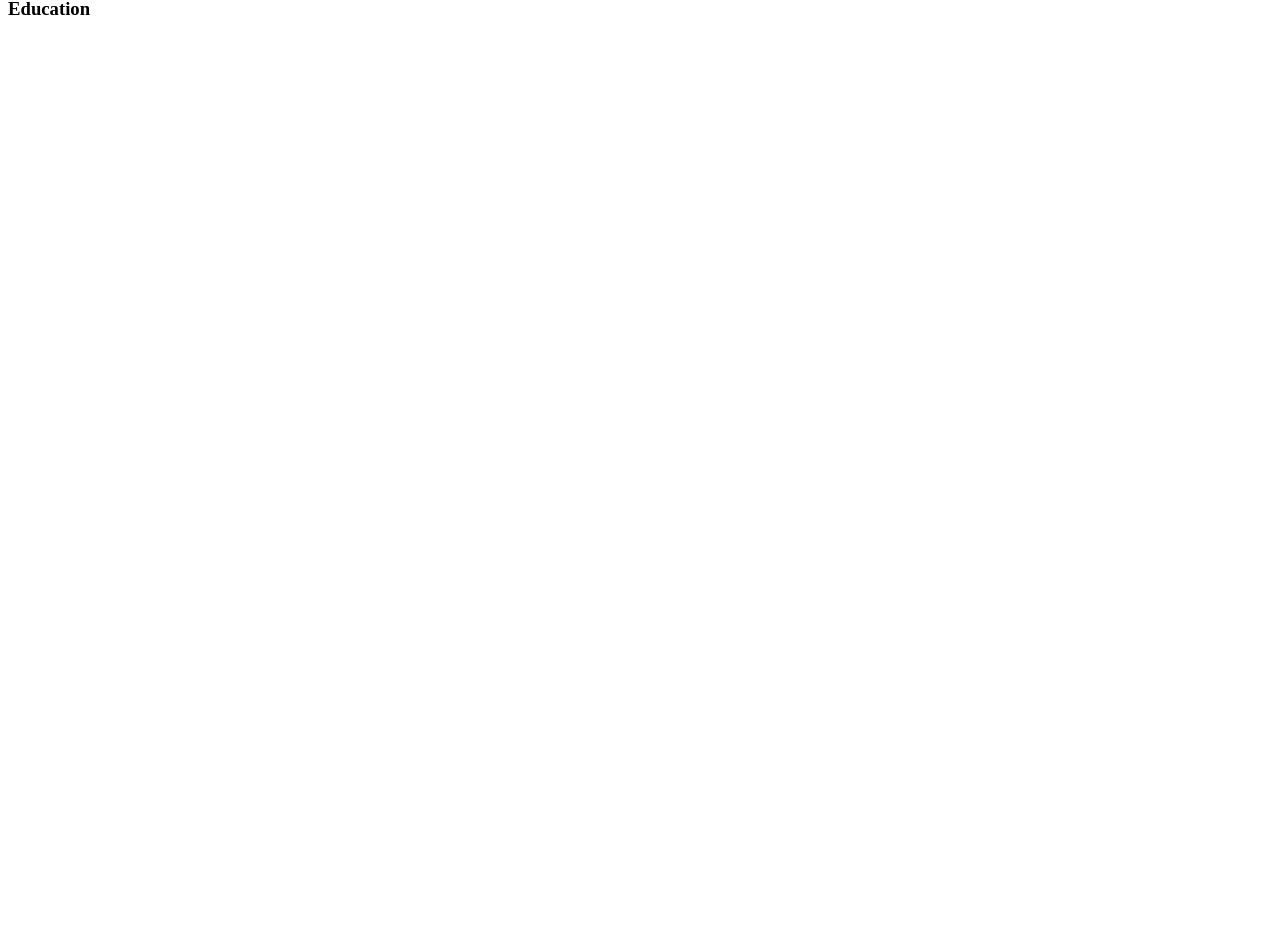
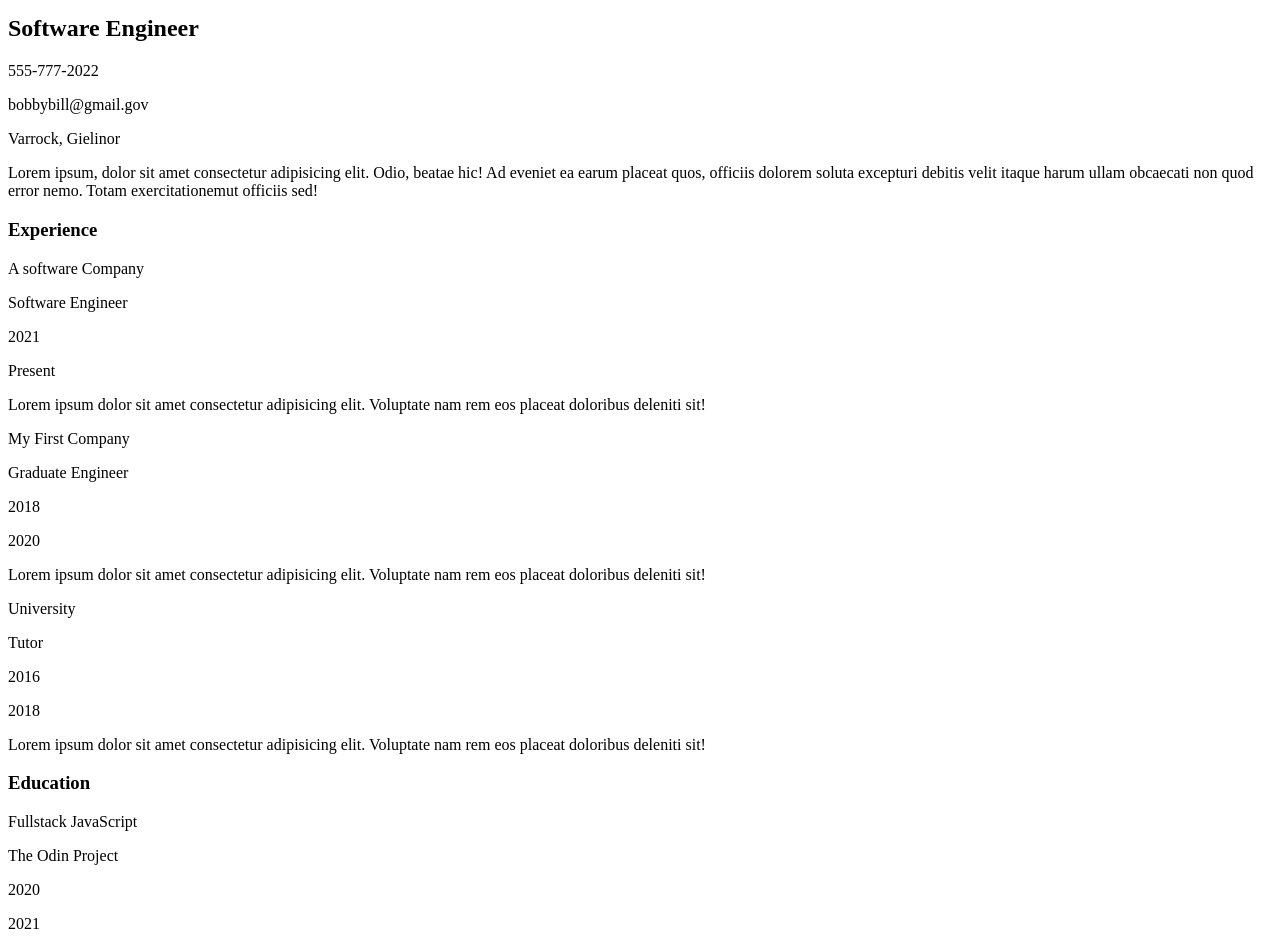
Before and after one commit to fpsbowser/Resume-Builder, a React (Create React App) app: page / in a window 1280 px wide. Shown: the part 433-1382 px from the top of the page. Before the commit the page ends 800 px from the top, so only its background shows below. Built offline with nearby package versions, Linux system fonts and the light colour scheme.

Commit message:
changed CV to dynamically render on inputs

```diff
--- a/src/components/CV.js
+++ b/src/components/CV.js
@@ -3,35 +3,69 @@ import React, { Component } from 'react';
 
 class CV extends Component {
   render() {
+    console.log(this.props);
+    const information = this.props.props.information;
+    const experiences = this.props.props.experience;
+    const education = this.props.props.education;
+    console.log(experiences);
     return (
       <div>
         <div className="header-container">
           <div className="header">
-            <h1 id="name">{this.props.name}</h1>
-            <h2 id="title">{this.props.title}</h2>
+            <h1 id="name">{information.name}</h1>
+            <h2 id="title">{information.title}</h2>
           </div>
           <div className="contact-information">
-            <p id="phone">{this.props.phone}</p>
-            <p id="email">{this.props.email}</p>
-            <p id="location">{this.props.location}</p>
+            <p id="phone">{information.phone}</p>
+            <p id="email">{information.email}</p>
+            <p id="location">{information.location}</p>
           </div>
-          <div id="user-description">{this.props.description}</div>
+          <div id="user-description">{information.description}</div>
         </div>
         <div className="experience-container">
           <h3 id="experience-header">Experience</h3>
-          <p id="company">{this.props.company}</p>
-          <p id="position">{this.props.position}</p>
-          <p id="start">{this.props.start}</p>
-          <p id="end">{this.props.end}</p>
-          <p id="exprience-description">{this.props.experienceDescription}</p>
+          {experiences.map((el) => {
+            return (
+              <div key={el.id} id={'experience'}>
+                <p id="company" name={'company'}>
+                  {el.company}
+                </p>
+                <p id="position" name={'position'}>
+                  {el.position}
+                </p>
+                <p id="start" name={'start'}>
+                  {el.start}
+                </p>
+                <p id="end" name={'end'}>
+                  {el.end}
+                </p>
+                <p id="description" name={'description'}>
+                  {el.description}
+                </p>
+              </div>
+            );
+          })}
         </div>
         <div className="education-container">
           <h3 id="education-header">Education</h3>
-          <p id="course">{this.props.course}</p>
-          <p id="university">{this.props.university}</p>
-          <p id="eduStart">{this.props.eduStart}</p>
-          <p id="eduEnd">{this.props.eduEnd}</p>
-          <p id="eduDescription">{this.props.eduDescription}</p>
+          {education.map((el) => {
+            return (
+              <div key={el.id} id={'education'}>
+                <p id="course" name={'course'}>
+                  {el.course}
+                </p>
+                <p id="university" name={'university'}>
+                  {el.university}
+                </p>
+                <p id="start" name={'start'}>
+                  {el.start}
+                </p>
+                <p id="end" name={'end'}>
+                  {el.end}
+                </p>
+              </div>
+            );
+          })}
         </div>
       </div>
     );
```
